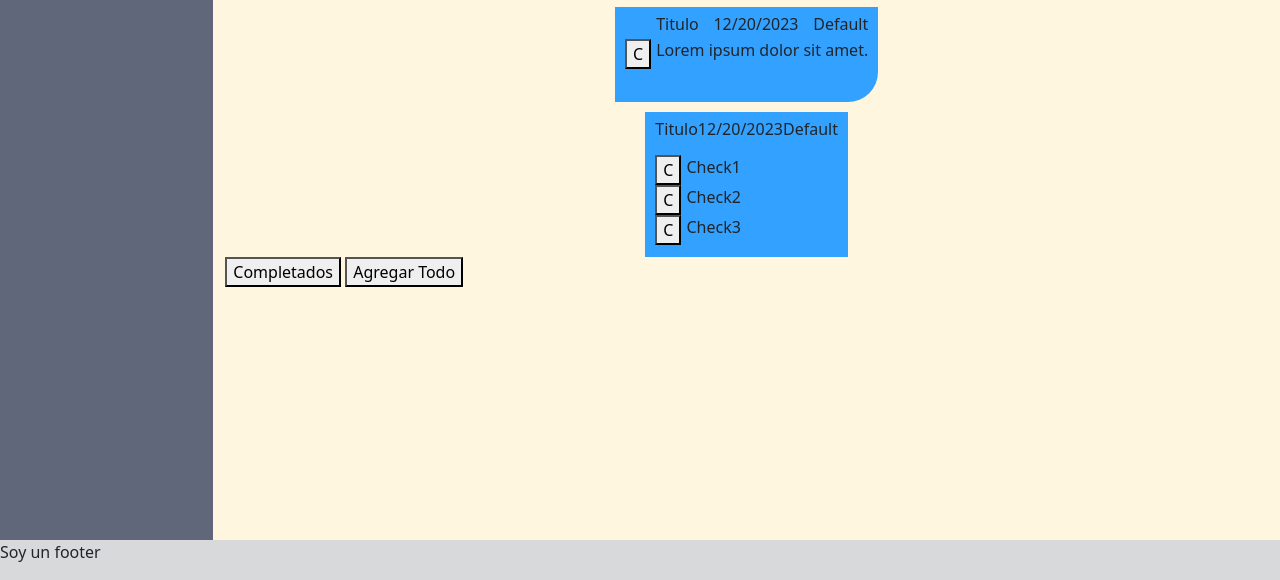
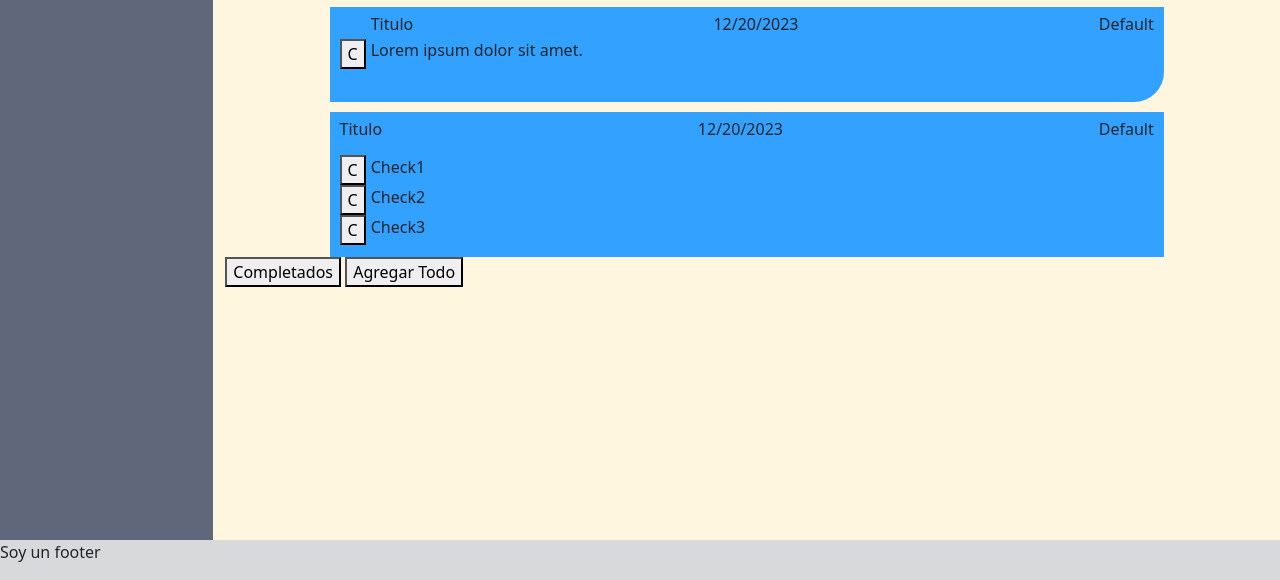
Before and after one commit to kopolo435/todoList, a website built with webpack: page src/index.html in a window 1280 px wide. Shown: the part 220-800 px from the top of the page. Built offline with nearby package versions, Linux system fonts and the light colour scheme.

Commit message:
Modifica width de note, checklist, todo

```diff
--- a/src/style.css
+++ b/src/style.css
@@ -60,6 +60,7 @@ aside{
     padding: 5px 10px;
     border-radius: 20px;
     gap: 5px;
+    width: 100%;
 }
 
 .note{
@@ -70,6 +71,7 @@ aside{
     padding: 5px 10px;
     border-bottom-right-radius: 30px;
     gap: 5px;
+    width: 100%;
 }
 
 .checkList{
@@ -79,6 +81,7 @@ aside{
     background-color: var(--priority-default);
     padding: 5px 10px;
     gap: 5px;
+    width: 100%;
 }
 
 .check{
@@ -146,7 +149,7 @@ aside{
   }
 
   @media (min-width: 355px) {
-    .todo{
+    .todo, .note, .checkList{
       width: 80%; /* Tamaño específico para el aside cuando hay dos filas */
     }
 
```
